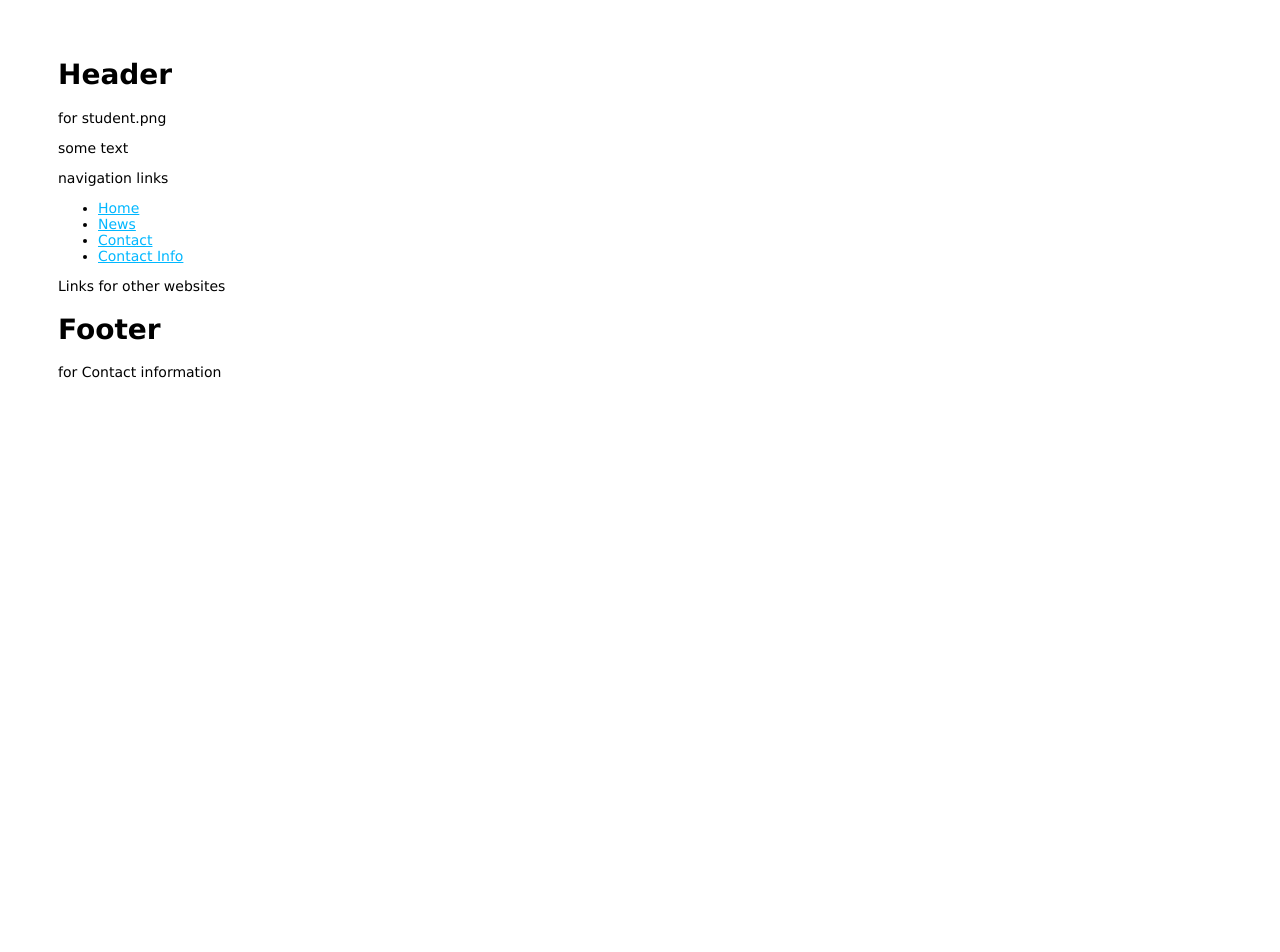
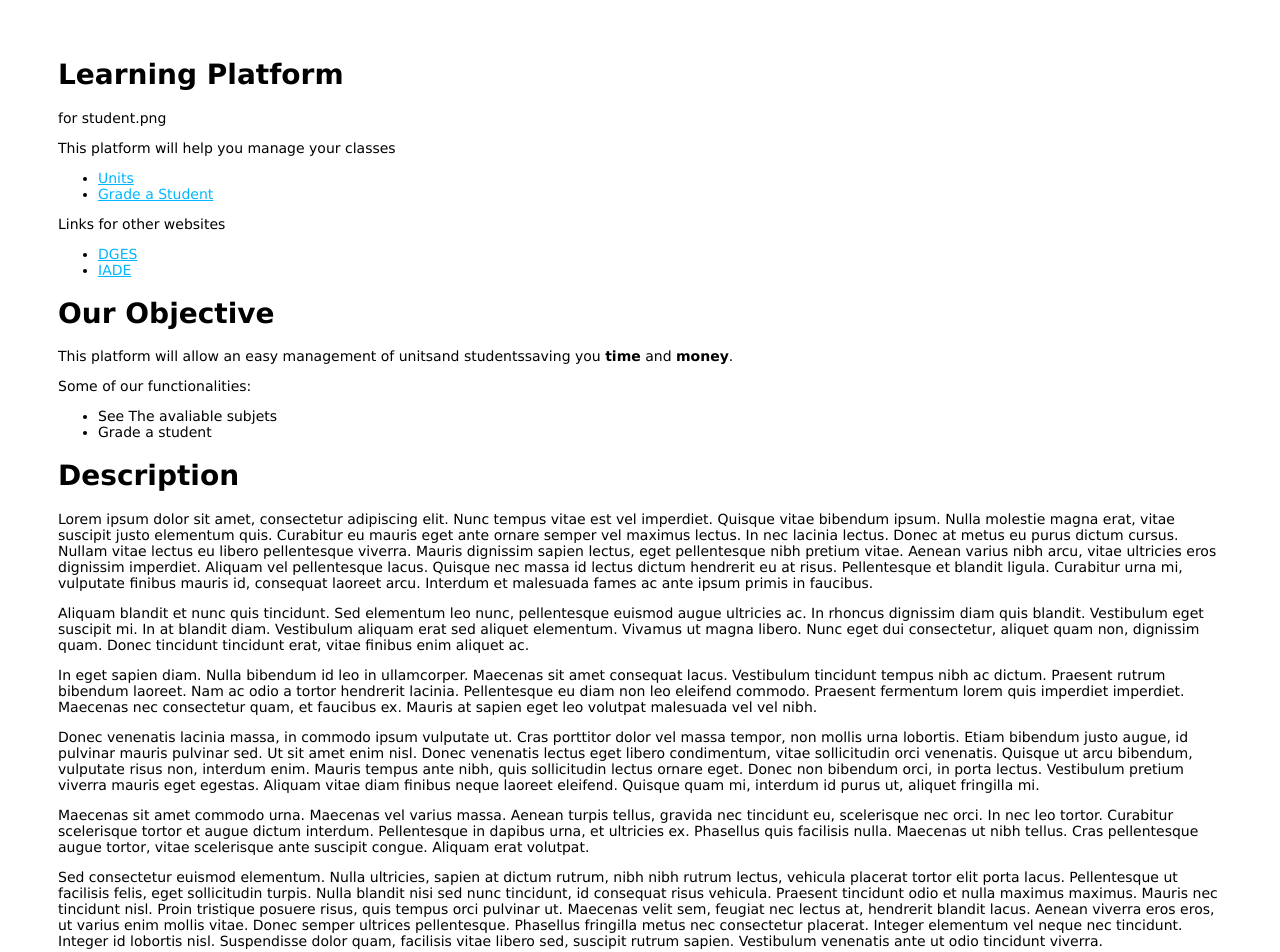
Before and after one commit to G-Souza-99/alunos, a website: page code/public/index.html in a window 1280 px wide. Shown: the top 952 px of the page. Before the commit the page ends 800 px from the top, so only its background shows below. Drawn offline with Linux system fonts and the light colour scheme.

Commit message:
Tutorial pt2

```diff
--- a/code/public/index.html
+++ b/code/public/index.html
@@ -8,23 +8,45 @@
 <body>
 
   <div id="header">
-    <h1>Header</h1>
+    <h1>Learning Platform</h1>
     <p>for student.png</p>
-    <p>some text</p>
+    <p>This platform will help you manage your classes</p>
   </div>
 
   <div id="Nav">
-    <p> navigation links</p>
+    <p></p>
     <ul>
-      <li><a href="default.asp">Home</a></li>
-      <li><a href="news.asp">News</a></li>
-      <li><a href="contact.asp">Contact</a></li>
-      <li><a href="#footer">Contact Info</a></li>
+      <li><a href="units.html">Units</a></li>
+      <li><a href="grading.html">Grade a Student</a></li>
     </ul>
   </div>
 
-  <div>
+  <div id="sites">
    <p>Links for other websites</p>
+    <ul>
+      <li><a href=" https://www.dges.gov.pt/">DGES</a></li>
+      <li><a href=" https://www.iade.europeia.pt/">IADE</a></li>
+    </ul>
+  </div>
+
+  <div id="our objective">
+    <h1>Our Objective</h1>
+    <p>This platform will allow an easy management of unitsand studentssaving you <strong>time</strong> and <strong>money</strong>. </p>
+    <p>Some of our functionalities:</p>
+    <ul>
+      <li>See The avaliable subjets</li>
+      <li>Grade a student</li>
+    </ul>
+  </div>
+
+  <div id="description">
+    <h1>Description</h1>
+    <p>Lorem ipsum dolor sit amet, consectetur adipiscing elit. Nunc tempus vitae est vel imperdiet. Quisque vitae bibendum ipsum. Nulla molestie magna erat, vitae suscipit justo elementum quis. Curabitur eu mauris eget ante ornare semper vel maximus lectus. In nec lacinia lectus. Donec at metus eu purus dictum cursus. Nullam vitae lectus eu libero pellentesque viverra. Mauris dignissim sapien lectus, eget pellentesque nibh pretium vitae. Aenean varius nibh arcu, vitae ultricies eros dignissim imperdiet. Aliquam vel pellentesque lacus. Quisque nec massa id lectus dictum hendrerit eu at risus. Pellentesque et blandit ligula. Curabitur urna mi, vulputate finibus mauris id, consequat laoreet arcu. Interdum et malesuada fames ac ante ipsum primis in faucibus. </p>
+    <p>Aliquam blandit et nunc quis tincidunt. Sed elementum leo nunc, pellentesque euismod augue ultricies ac. In rhoncus dignissim diam quis blandit. Vestibulum eget suscipit mi. In at blandit diam. Vestibulum aliquam erat sed aliquet elementum. Vivamus ut magna libero. Nunc eget dui consectetur, aliquet quam non, dignissim quam. Donec tincidunt tincidunt erat, vitae finibus enim aliquet ac. </p>
+    <p> In eget sapien diam. Nulla bibendum id leo in ullamcorper. Maecenas sit amet consequat lacus. Vestibulum tincidunt tempus nibh ac dictum. Praesent rutrum bibendum laoreet. Nam ac odio a tortor hendrerit lacinia. Pellentesque eu diam non leo eleifend commodo. Praesent fermentum lorem quis imperdiet imperdiet. Maecenas nec consectetur quam, et faucibus ex. Mauris at sapien eget leo volutpat malesuada vel vel nibh. </p>
+    <p> Donec venenatis lacinia massa, in commodo ipsum vulputate ut. Cras porttitor dolor vel massa tempor, non mollis urna lobortis. Etiam bibendum justo augue, id pulvinar mauris pulvinar sed. Ut sit amet enim nisl. Donec venenatis lectus eget libero condimentum, vitae sollicitudin orci venenatis. Quisque ut arcu bibendum, vulputate risus non, interdum enim. Mauris tempus ante nibh, quis sollicitudin lectus ornare eget. Donec non bibendum orci, in porta lectus. Vestibulum pretium viverra mauris eget egestas. Aliquam vitae diam finibus neque laoreet eleifend. Quisque quam mi, interdum id purus ut, aliquet fringilla mi. </p>
+    <p> Maecenas sit amet commodo urna. Maecenas vel varius massa. Aenean turpis tellus, gravida nec tincidunt eu, scelerisque nec orci. In nec leo tortor. Curabitur scelerisque tortor et augue dictum interdum. Pellentesque in dapibus urna, et ultricies ex. Phasellus quis facilisis nulla. Maecenas ut nibh tellus. Cras pellentesque augue tortor, vitae scelerisque ante suscipit congue. Aliquam erat volutpat. </p>
+    <p> Sed consectetur euismod elementum. Nulla ultricies, sapien at dictum rutrum, nibh nibh rutrum lectus, vehicula placerat tortor elit porta lacus. Pellentesque ut facilisis felis, eget sollicitudin turpis. Nulla blandit nisi sed nunc tincidunt, id consequat risus vehicula. Praesent tincidunt odio et nulla maximus maximus. Mauris nec tincidunt nisl. Proin tristique posuere risus, quis tempus orci pulvinar ut. Maecenas velit sem, feugiat nec lectus at, hendrerit blandit lacus. Aenean viverra eros eros, ut varius enim mollis vitae. Donec semper ultrices pellentesque. Phasellus fringilla metus nec consectetur placerat. Integer elementum vel neque nec tincidunt. Integer id lobortis nisl. Suspendisse dolor quam, facilisis vitae libero sed, suscipit rutrum sapien. Vestibulum venenatis ante ut odio tincidunt viverra. </p>
   </div>
 
   <div id="footer">
```
Also changed, not shown: code/public/units.html (added, +12 -0 lines), code/public/grading.html (added).
